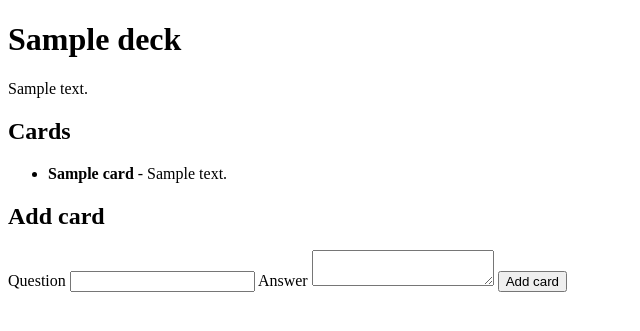
After one commit to dinhtrung21/databases, a Python web app: template app/templates/deck_detail.html in a window 1280 px wide. The commit adds this page. Shown: the top 331 px of the page, without its empty margins (0-640 px from the left). Run offline with Jinja, Linux system fonts and the light colour scheme; the template is opened without the code that fills it: most values are stand-ins (such as "Sample title", 1, 10 or a date in 2020).

Commit message:
new database for cards, and updated templates to extend base.html instead of base_deck.html or base_tag.html.

```diff
--- a/app/templates/base_deck.html
+++ b/app/templates/base.html
@@ -10,6 +10,8 @@
     <nav>
       <a href="/decks">Decks</a>
       <a href="/decks/newest">Newest deck</a>
+      <a href="/tags">Tags</a>
+      <a href="/tags/newest">Newest tag</a>
     </nav>
 
     {% block content %}{% endblock %}
--- /dev/null
+++ b/app/templates/deck_detail.html
@@ -0,0 +1,36 @@
+<!doctype html>
+<html lang="en">
+  <body>
+    <h1>{{ deck.name }}</h1>
+
+    {% if deck.description %}
+      <p>{{ deck.description }}</p>
+    {% endif %}
+
+    <h2>Cards</h2>
+
+    {% if cards %}
+      <ul>
+        {% for card in cards %}
+          <li>
+            <strong>{{ card.question }}</strong>
+            - {{ card.answer }}
+          </li>
+        {% endfor %}
+      </ul>
+    {% else %}
+      <p>No cards yet.</p>
+    {% endif %}
+
+    <h2>Add card</h2>
+    <form action="/decks/{{ deck.id }}/cards" method="post">
+    <label for="question">Question</label>
+    <input id="question" name="question" type="text" />
+
+    <label for="answer">Answer</label>
+    <textarea id="answer" name="answer"></textarea>
+
+    <button type="submit">Add card</button>
+    </form>
+  </body>
+</html>
--- a/app/templates/deck_edit.html
+++ b/app/templates/deck_edit.html
@@ -1,4 +1,4 @@
-{% extends "base_deck.html" %}
+{% extends "base.html" %}
 
 {% block content %}
     <h2>Edit Deck</h2>
--- a/app/templates/decks.html
+++ b/app/templates/decks.html
@@ -1,4 +1,4 @@
-{% extends "base_deck.html" %}
+{% extends "base.html" %}
 
 {% block content %}
   <h2>Decks</h2>
@@ -9,6 +9,7 @@
         {% if deck.description %}
           - {{ deck.description }}
         {% endif %}
+        <a href="/decks/{{ deck.id }}">View deck</a>
         <a href="/decks/{{ deck.id }}/edit">Edit</a>
         <form method="post" action="/decks/{{ deck.id }}/delete">
           <button type="submit">Delete deck</button>
--- a/app/templates/newest_deck.html
+++ b/app/templates/newest_deck.html
@@ -1,4 +1,4 @@
-{% extends "base_deck.html" %}
+{% extends "base.html" %}
 
 {% block content %}
     <h1>Newest Deck</h1>
--- a/app/templates/newest_tag.html
+++ b/app/templates/newest_tag.html
@@ -1,4 +1,4 @@
-{% extends "base_tag.html" %}
+{% extends "base.html" %}
 
 {% block content %}
     <h1>Newest Tag</h1>
--- a/app/templates/tag_edit.html
+++ b/app/templates/tag_edit.html
@@ -1,4 +1,4 @@
-{% extends "base_tag.html" %}
+{% extends "base.html" %}
 
 {% block content %}
     <h2>Edit Tag</h2>
--- a/app/templates/tags.html
+++ b/app/templates/tags.html
@@ -1,4 +1,4 @@
-{% extends "base_tag.html" %}
+{% extends "base.html" %}
 
 {% block content %}
   <h2>Tags</h2>
```
Also changed, not shown: app/main.py (+31 -0 lines), app/templates/base_tag.html (deleted, +0 -17 lines), migrations/001_schema.sql, migrations/002_seed.sql, migrations/004_cards.sql (added).
